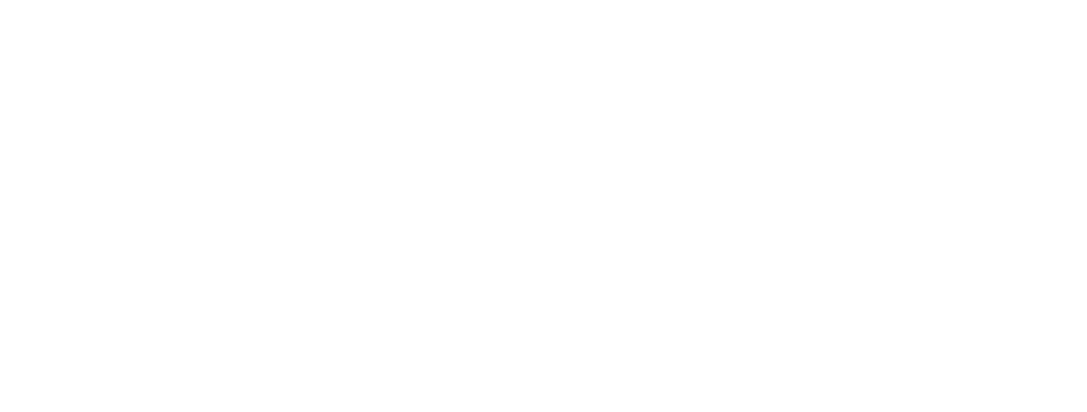
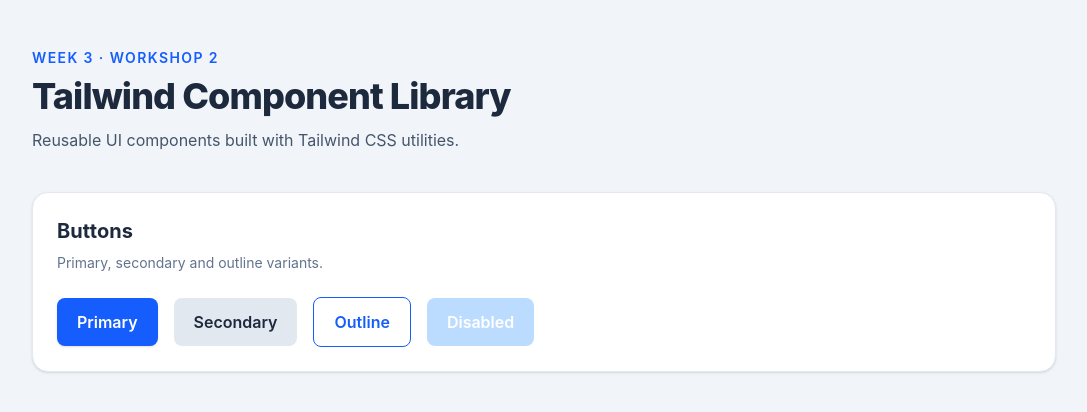
Before and after one commit to Neema2023/Workshop2-tailwind-component-library, a website built with Vite: page index.html in a window 1280 px wide. Shown: the whole page, without its empty margins (96-1183 px from the left). Built offline with nearby package versions, Linux system fonts and the light colour scheme.

Commit message:
feat: add button component variants and states

```diff
--- a/index.html
+++ b/index.html
@@ -1,13 +1,16 @@
 <!doctype html>
 <html lang="en">
-  <head>
+
+<head>
     <meta charset="UTF-8" />
-    <link rel="icon" type="image/svg+xml" href="/favicon.svg" />
     <meta name="viewport" content="width=device-width, initial-scale=1.0" />
-    <title>tailwind-component-library</title>
-  </head>
-  <body>
+    <meta name="description" content="Reusable Tailwind CSS component library" />
+    <title>Tailwind Component Library</title>
+</head>
+
+<body>
     <div id="app"></div>
     <script type="module" src="/src/main.js"></script>
-  </body>
+</body>
+
 </html>
--- a/src/main.js
+++ b/src/main.js
@@ -1 +1,44 @@
 import './style.css';
+
+document.querySelector('#app').innerHTML = `
+  <main class="min-h-screen bg-slate-100 px-6 py-12 text-slate-800">
+    <div class="mx-auto max-w-5xl">
+      <header class="mb-10">
+        <p class="mb-2 text-sm font-semibold uppercase tracking-widest text-blue-600">
+          Week 3 · Workshop 2
+        </p>
+        <h1 class="text-3xl font-extrabold tracking-tight sm:text-4xl">
+          Tailwind Component Library
+        </h1>
+        <p class="mt-3 max-w-2xl text-slate-600">
+          Reusable UI components built with Tailwind CSS utilities.
+        </p>
+      </header>
+
+      <section class="rounded-2xl border border-slate-200 bg-white p-6 shadow-sm">
+        <h2 class="text-xl font-bold">Buttons</h2>
+        <p class="mt-2 text-sm text-slate-500">
+          Primary, secondary and outline variants.
+        </p>
+
+        <div class="mt-6 flex flex-wrap items-center gap-4">
+          <button class="rounded-lg bg-blue-600 px-5 py-3 font-semibold text-white shadow-sm transition hover:bg-blue-700 focus:outline-2 focus:outline-offset-2 focus:outline-blue-600 active:scale-95">
+            Primary
+          </button>
+
+          <button class="rounded-lg bg-slate-200 px-5 py-3 font-semibold text-slate-800 transition hover:bg-slate-300 focus:outline-2 focus:outline-offset-2 focus:outline-slate-500 active:scale-95">
+            Secondary
+          </button>
+
+          <button class="rounded-lg border border-blue-600 px-5 py-3 font-semibold text-blue-600 transition hover:bg-blue-50 focus:outline-2 focus:outline-offset-2 focus:outline-blue-600 active:scale-95">
+            Outline
+          </button>
+
+          <button disabled class="cursor-not-allowed rounded-lg bg-blue-300 px-5 py-3 font-semibold text-white opacity-60">
+            Disabled
+          </button>
+        </div>
+      </section>
+    </div>
+  </main>
+`;
```
